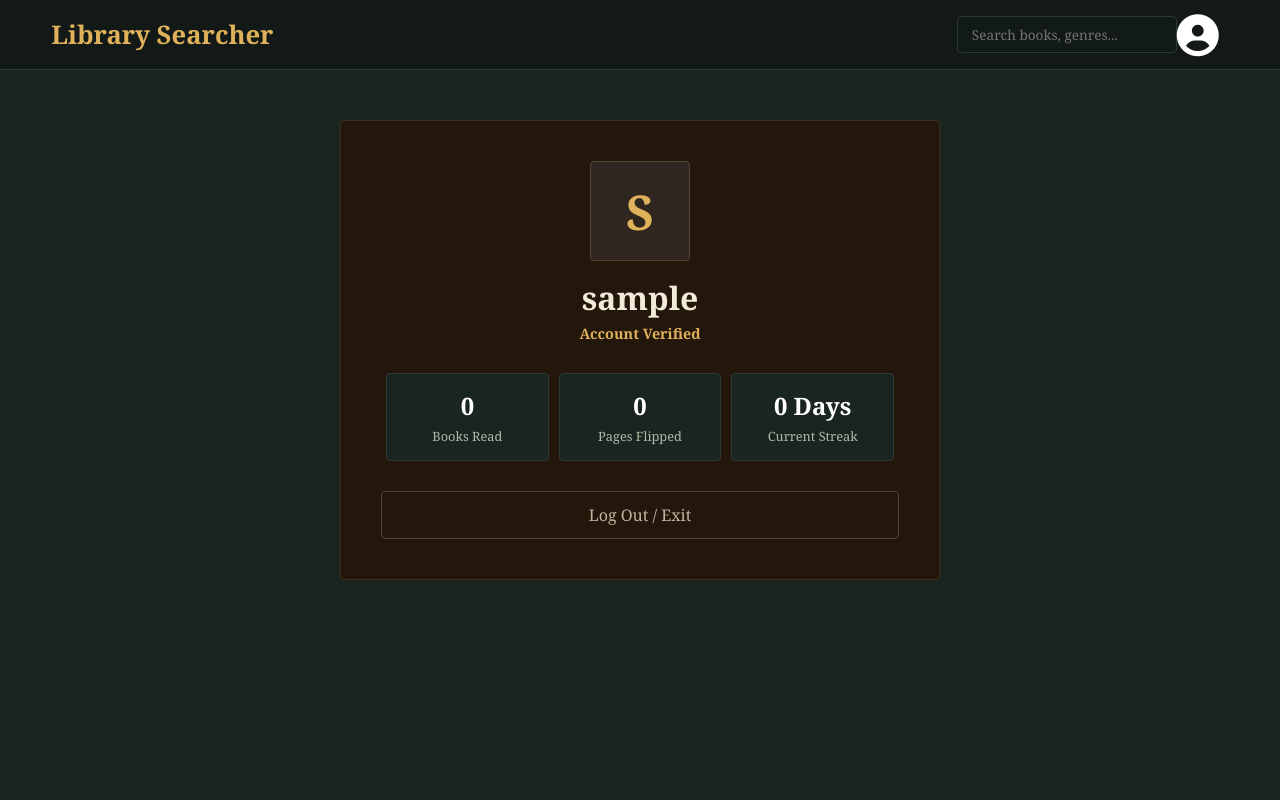
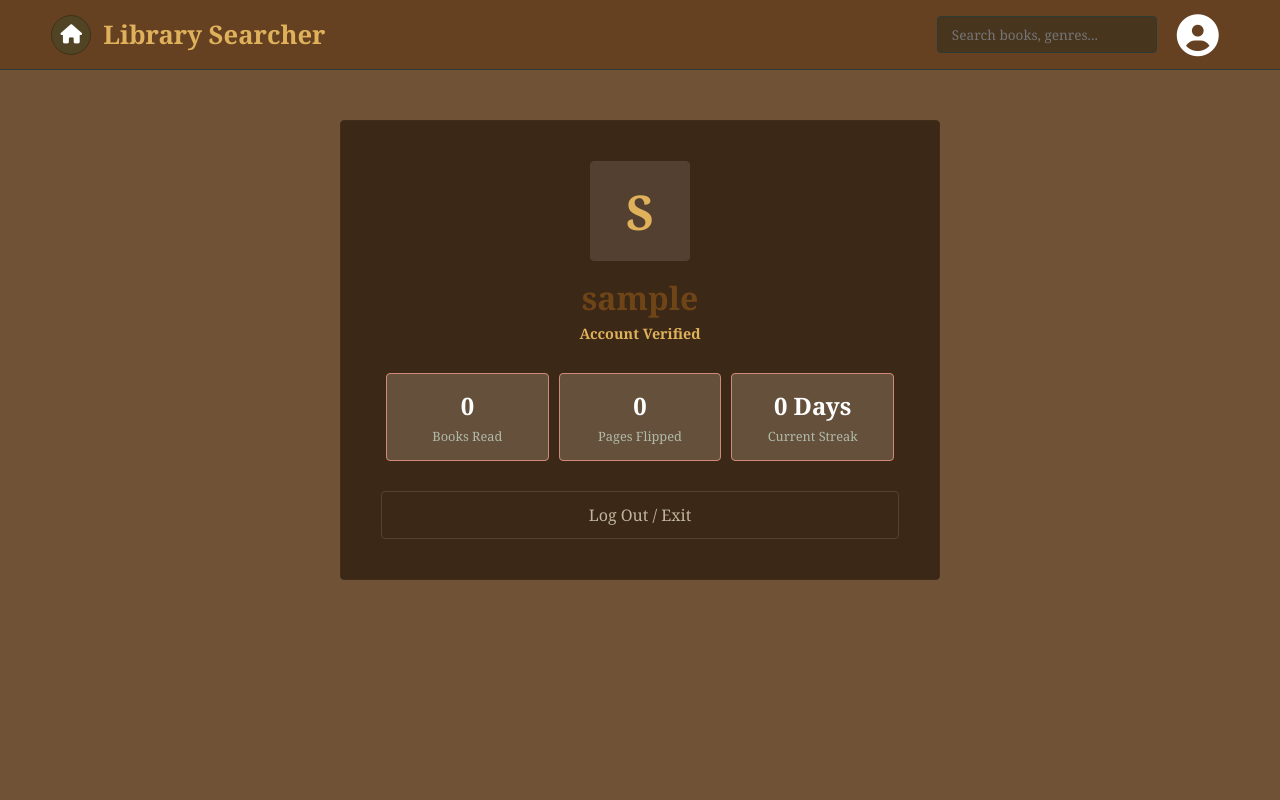
Before and after one commit to shawnnicks05-cmd/Library_Searcher, a Flask app: page /search in a window 1280 px wide. Run offline with Flask 3, Linux system fonts and the light colour scheme; the visitor is signed in with stand-in values (Sample User, id 1).

Commit message:
Modification

```diff
--- a/library_Searcher/static/style.css
+++ b/library_Searcher/static/style.css
@@ -6,8 +6,8 @@
 }
 
 body, html {
-    background-color: #1a2421; /* Main application background (Deep Oxford/Library Green) */
-    color: #f2ebd9;            /* Default text color (Warm aged parchment) */
+    background-color: #705336;
+    color: #6f4518;
     width: 100vw;
     height: 100vh;
     overflow: hidden;
@@ -77,8 +77,8 @@ input[type="radio"][name="view-switch"] {
 }
 
 .auth-box {
-    background: #23160a; /* Login/Register box background (Rich dark mahogany wood) */
-    border: 1px solid #422d1b; /* Login/Register box border (Polished walnut wood) */
+    background: #f3d5b5;
+    border-color: #bc8a5f;
     padding: 30px;
     flex: 1;
     min-width: 280px;
@@ -96,9 +96,10 @@ input[type="radio"][name="view-switch"] {
     width: 100%;
     padding: 12px;
     margin-bottom: 15px;
-    background: #2e261f; /* Login/Register input fields (Warm dark leather) */
-    border: 1px solid #544333;
-    color: #f2ebd9;
+    background: #ffedd8;
+    border: 1px solid #cf8e7e;
+    border-color: #bc8a5f;
+    color: #6f4518;
     border-radius: 4px;
     font-size: 0.9rem;
     outline: none;
@@ -117,19 +118,20 @@ input[type="radio"][name="view-switch"] {
 }
 
 .btn-red {
-    background: #842d1b; /* Primary action button color (Deep crimson bookcloth) */
+    background: #583101;
+    border-color: #6f4518;
     border: 1px solid #a33f2b;
 }
 
 .btn-red:hover {
-    background: #611e11; /* Primary action button hover color (Dark burgundy) */
+    background: #603808; /* Primary action button hover color (Dark burgundy) */
 }
 
 .navbar {
     display: flex;
     justify-content: space-between;
     align-items: center;
-    background-color: rgba(18, 26, 23, 0.96); /* Navigation bar background (Very dark library green) */
+    background-color: rgba(101, 65, 34, 0.96);
     border-bottom: 1px solid #2d3b36;
     padding: 15px 4%;
     position: fixed;
@@ -139,18 +141,32 @@ input[type="radio"][name="view-switch"] {
     z-index: 1000;
 }
 
-.nav-left .home-btn {
-    color: #dfb15b; /* Navigation branding text color (Antique gold) */
-    font-size: 1.6rem;
-    font-weight: bold;
-    cursor: pointer;
-}
+
 
 .nav-right {
     display: flex;
     align-items: center;
-}
+    gap: 20px;
 
+  }
+
+.nav-left {
+    display: flex;
+    align-items: center;
+    gap: 12px;  /* space between circle btn and text */
+  }
+
+  .home-btn {
+    color: #dfb15b;
+    font-size: 1.6rem;
+    font-weight: bold;
+    cursor: pointer;
+    text-decoration: none;
+  }
+
+  .home-btn:hover {
+    color: #f2c97e;
+  }
 .nav-link {
     color: #d2c8b1;
     font-size: 0.9rem;
@@ -176,7 +192,7 @@ input[type="radio"][name="view-switch"] {
 
 /* SEARCH INPUT */
 .search-input {
-    background-color: #121a17;
+    background-color: #48351e;
     border: 1px solid #2d3b36;
     color: #f2ebd9;
     padding: 8px 14px;
@@ -188,6 +204,8 @@ input[type="radio"][name="view-switch"] {
 
 /* SEARCH DROPDOWN */
 .search-dropdown {
+    background-color: #f3d5b5;
+    border-color: #bc8a5f;
     display: none;
     position: absolute;
     top: 110%;
@@ -301,7 +319,7 @@ input[type="radio"][name="view-switch"] {
 .panel-container {
     max-width: 600px;
     margin: 30px auto 0 auto;
-    background: #23160a; /* Settings & Profile wrapper container background (Rich dark mahogany wood) */
+    background: #3b2816; /* Settings & Profile wrapper container background (Rich dark mahogany wood) */
     padding: 40px;
     border-radius: 4px;
     border: 1px solid #422d1b;
@@ -316,7 +334,7 @@ input[type="radio"][name="view-switch"] {
     width: 100px;
     height: 100px;
     border-radius: 4px;
-    background-color: #2e261f;
+    background-color: #534030;
     border: 1px solid #544333;
     display: inline-flex;
     justify-content: center;
@@ -341,13 +359,14 @@ input[type="radio"][name="view-switch"] {
 }
 
 .stat-box {
-    background: #1a2421; /* Individual dashboard metric box background (Deep green contrast) */
+    background: #65503b;
+    border-color: #bc8a5f;
     padding: 15px;
     flex: 1;
     margin: 0 5px;
     text-align: center;
     border-radius: 4px;
-    border: 1px solid #2d3b36;
+    border: 1px solid #d1897b;
 }
 
 .stat-box h3 { color: #fff; font-size: 1.5rem; }
@@ -366,10 +385,48 @@ input[type="radio"][name="view-switch"] {
 
 .logout-btn:hover {
     background: #1a2421;
-    border-color: #dfb15b;
+    border-color: #7a5c42;
     color: #fff;
 }
 
+/*
+home button
+*/
+
+/* The wrapper div */
+.home-icon {
+    display: flex;
+    align-items: center;
+  }
+
+  /* The anchor tag inside it */
+  .home-icon a {
+    text-decoration: none;
+  }
+
+  /*circle nga button tapad sa title*/
+  .circle-btn {
+    display: flex;
+    align-items: center;
+    justify-content: center;
+    width: 40px;
+    height: 40px;
+    border-radius: 50%;
+    background-color: #504425;
+    border: 1px solid #403118;
+    font-size: 1.2rem;
+    color: white; /* add this */
+    text-decoration: none;
+    cursor: pointer;
+    transition: all 0.2s ease;
+}
+
+  .circle-btn:hover {
+    background-color: #4e6b57;
+    transform: scale(1.1);
+  }
+
+}
 .settings-group { margin-top: 25px; }
 <<<<<<< HEAD:WEB_PYthon/style.css
 .settings-group h3 { border-bottom: 1px solid #422d1b; padding-bottom: 8px; margin-bottom: 15px; font-size: 1.1rem; color: #dfb15b; }
--- a/library_Searcher/templates/layout.html
+++ b/library_Searcher/templates/layout.html
@@ -5,16 +5,19 @@
     <meta name="viewport" content="width=device-width, initial-scale=1.0">
     <title>Library Searcher Template</title>
     <link rel="stylesheet" href="{{ url_for('static', filename='style.css') }}">
-        <link rel="stylesheet"
-    href="https://cdnjs.cloudflare.com/ajax/libs/font-awesome/6.5.1/css/all.min.css">
+    <link rel="stylesheet" href="https://cdnjs.cloudflare.com/ajax/libs/font-awesome/6.5.1/css/all.min.css">
 </head>
 <body>
 
     <div class="app-workspace">
         <nav class="navbar">
             <div class="nav-left">
-                    <!-- Links back to the dashboard route -->
-                    <a href="{{ url_for('dashboard') }}" class="home-btn" style="text-decoration: none;">Library Searcher</a>
+                <div class="home-icon">
+                    <a href="{{ url_for('dashboard') }}" class="circle-btn" title="Go to Dashboard">
+                        <i class="fa-solid fa-house"></i>
+                    </a>
+                </div>
+                <span href="{{ url_for('dashboard') }}" class="home-btn" style="text-decoration: none;">Library Searcher</span>
             </div>
             <div class="nav-right">
                 <div class="search-container">
@@ -31,20 +34,17 @@
                             </ul>
                         </div>
                     </div>
+                </div>
                 <a href="{{ url_for('profile') }}" class="profile-link">
                     <div class="profile-container">
                         <i class="fa-solid fa-circle-user profile-icon"></i>
-                            <div class="username">{{username}}</div>
+                        <div class="username">{{ username }}</div>
                     </div>
                 </a>
-                    </div>
-                    <!-- Standard links replace the old label radio selectors -->
-
             </div>
         </nav>
 
         <div class="view-container">
-                <!-- This is where individual page blocks will be injected -->
             {% block content %}{% endblock %}
         </div>
     </div>
```
Lines whose indentation alone changed are shown as unchanged.
